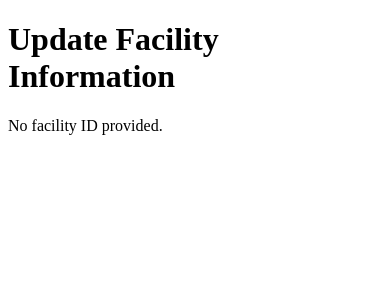
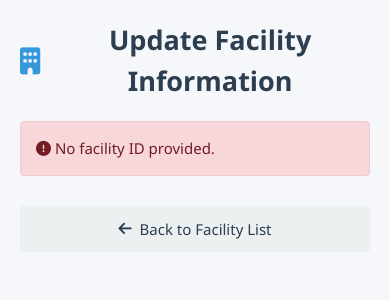
Before and after one commit to AthyJunn/FBS, a PHP site: page /updateFacilityForm.php in a window 390 px wide. Shown: the top 300 px of the page. Run offline with PHP 8.4, Linux system fonts and the light colour scheme.

Commit message:
update facility

```diff
--- a/Facility Booking System/facility/updateFacilityForm.php
+++ b/Facility Booking System/facility/updateFacilityForm.php
@@ -1,11 +1,231 @@
 <!DOCTYPE html>
-<html>
+<html lang="en">
 <head>
-    <title>Update Facility</title>
+    <meta charset="UTF-8">
+    <meta name="viewport" content="width=device-width, initial-scale=1.0">
+    <title>Update Facility Information</title>
+    <link rel="stylesheet" href="https://www.w3schools.com/w3css/4/w3.css">
+    <link rel="stylesheet" href="https://cdnjs.cloudflare.com/ajax/libs/font-awesome/6.4.0/css/all.min.css">
+    <style>
+        :root {
+            --primary-color: #3498db;
+            --secondary-color: #2980b9;
+            --accent-color: #e74c3c;
+            --light-color: #ecf0f1;
+            --dark-color: #2c3e50;
+            --success-color: #2ecc71;
+            --warning-color: #f39c12;
+            --danger-color: #e74c3c;
+            --unavailable-color:rgb(255, 25, 0);
+        }
+
+        body {
+            font-family: 'Segoe UI', Tahoma, Geneva, Verdana, sans-serif;
+            margin: 0;
+            padding: 0;
+            background-color: #f5f7fa;
+            color: #333;
+        }
+
+        .container {
+            max-width: 800px;
+            margin: 0 auto;
+            padding: 20px;
+        }
+
+        /* Header Styles */
+        .page-header {
+            display: flex;
+            justify-content: space-between;
+            align-items: center;
+            margin-bottom: 20px;
+        }
+
+        .page-title {
+            font-size: 1.8rem;
+            font-weight: bold;
+            color: var(--dark-color);
+            margin: 0;
+            display: flex;
+            align-items: center;
+            text-align: center;
+        }
+
+        .page-title i {
+            margin-right: 10px;
+            color: var(--primary-color);
+        }
+
+        /* Form Styles */
+        .form-container {
+            background-color: white;
+            border-radius: 8px;
+            box-shadow: 0 2px 10px rgba(0,0,0,0.05);
+            padding: 30px;
+            margin-bottom: 20px;
+        }
+
+        .form-group {
+            margin-bottom: 20px;
+        }
+
+        .form-label {
+            display: block;
+            margin-bottom: 8px;
+            font-weight: 500;
+            color: var(--dark-color);
+        }
+
+        .form-input {
+            width: 100%;
+            padding: 12px 15px;
+            border: 1px solid #ddd;
+            border-radius: 4px;
+            font-size: 1rem;
+            transition: border-color 0.3s ease;
+            box-sizing: border-box;
+        }
+
+        .form-input:focus {
+            border-color: var(--primary-color);
+            outline: none;
+        }
+
+        .form-input[readonly] {
+            background-color: #f9f9f9;
+            cursor: not-allowed;
+        }
+
+        .form-textarea {
+            width: 100%;
+            padding: 12px 15px;
+            border: 1px solid #ddd;
+            border-radius: 4px;
+            font-size: 1rem;
+            transition: border-color 0.3s ease;
+            box-sizing: border-box;
+            min-height: 100px;
+            resize: vertical;
+        }
+
+        .form-textarea:focus {
+            border-color: var(--primary-color);
+            outline: none;
+        }
+
+        .form-select {
+            width: 100%;
+            padding: 12px 15px;
+            border: 1px solid #ddd;
+            border-radius: 4px;
+            font-size: 1rem;
+            transition: border-color 0.3s ease;
+            box-sizing: border-box;
+            background-color: white;
+        }
+
+        .form-select:focus {
+            border-color: var(--primary-color);
+            outline: none;
+        }
+
+        .form-actions {
+            display: flex;
+            justify-content: flex-end;
+            gap: 10px;
+            margin-top: 30px;
+        }
+
+        .btn {
+            display: inline-flex;
+            align-items: center;
+            justify-content: center;
+            padding: 12px 20px;
+            border-radius: 4px;
+            font-size: 1rem;
+            font-weight: 500;
+            cursor: pointer;
+            transition: all 0.3s ease;
+            border: none;
+            text-decoration: none;
+            gap: 8px;
+        }
+
+        .btn-primary {
+            background-color: var(--primary-color);
+            color: white;
+        }
+
+        .btn-primary:hover {
+            background-color: var(--secondary-color);
+        }
+
+        .btn-secondary {
+            background-color: var(--light-color);
+            color: var(--dark-color);
+        }
+
+        .btn-secondary:hover {
+            background-color: #ddd;
+        }
+
+        .alert {
+            padding: 15px;
+            border-radius: 4px;
+            margin-bottom: 20px;
+        }
+
+        .alert-danger {
+            background-color: #f8d7da;
+            color: #721c24;
+            border: 1px solid #f5c6cb;
+        }
+
+        /* Status Badge Styles */
+        .status-badge {
+            display: inline-block;
+            padding: 5px 10px;
+            border-radius: 20px;
+            font-size: 0.85rem;
+            font-weight: 500;
+        }
+
+        .status-available {
+            background-color: rgba(46, 204, 113, 0.2);
+            color: var(--success-color);
+        }
+
+        .status-maintenance {
+            background-color: rgba(243, 156, 18, 0.2);
+            color: var(--warning-color);
+        }
+
+        .status-unavailable {
+            background-color:  rgb(255, 185, 185);
+            color: var(--unavailable-color);
+        }
+
+        /* Responsive Styles */
+        @media (max-width: 768px) {
+            .form-actions {
+                flex-direction: column;
+            }
+
+            .btn {
+                width: 100%;
+            }
+        }
+    </style>
 </head>
 <body>
-    <div>
-        <h1>Update Facility Information</h1>
+    <div class="container">
+        <!-- Page Header -->
+        <div class="page-header">
+            <h1 class="page-title">
+                <i class="fas fa-building"></i> Update Facility Information
+            </h1>
+        </div>
+
         <?php
         include "facility.php";
 
@@ -22,39 +242,85 @@
                 $rate = $facilityRecord['ratePerDay'];
                 $status = $facilityRecord['status'];
                 $detail = isset($facilityRecord['facilityDetail']) ? $facilityRecord['facilityDetail'] : '';
+                ?>
 
-                echo '<form action="processFacility.php" method="POST">';
-                echo "<label>Facility ID:</label><br>";
-                echo "<input type='text' name='facID' value='$facID' readonly><br>";
+                <!-- Facility Form -->
+                <div class="form-container">
+                    <form action="processFacility.php" method="POST">
+                        <div class="form-group">
+                            <label for="facID" class="form-label">Facility ID</label>
+                            <input type="text" id="facID" name="facID" value="<?php echo $facID; ?>" class="form-input" readonly>
+                        </div>
 
-                echo "<label>Name:</label><br>";
-                echo "<input type='text' name='name' value='$name'><br>";
+                        <div class="form-group">
+                            <label for="name" class="form-label">Facility Name</label>
+                            <input type="text" id="name" name="name" value="<?php echo $name; ?>" class="form-input" required>
+                        </div>
 
-                echo "<label>Category:</label><br>";
-                echo "<input type='text' name='category' value='$category'><br>";
+                        <div class="form-group">
+                            <label for="category" class="form-label">Category</label>
+                            <input type="text" id="category" name="category" value="<?php echo $category; ?>" class="form-input" required>
+                        </div>
 
-                echo "<label>Capacity:</label><br>";
-                echo "<input type='number' name='cap' value='$capacity'><br>";
+                        <div class="form-group">
+                            <label for="cap" class="form-label">Capacity</label>
+                            <input type="number" id="cap" name="cap" value="<?php echo $capacity; ?>" class="form-input" required>
+                        </div>
 
-                echo "<label>Facility Detail:</label><br>";
-                echo "<input type='text' name='detail' value='$detail'><br>"; // Corrected line
+                        <div class="form-group">
+                            <label for="detail" class="form-label">Facility Detail</label>
+                            <textarea id="detail" name="detail" class="form-textarea"><?php echo $detail; ?></textarea>
+                        </div>
 
-                echo "<label>Rate Per Day:</label><br>";
-                echo "<input type='number' step='0.01' name='rate' value='$rate'><br>";
+                        <div class="form-group">
+                            <label for="rate" class="form-label">Rate Per Day</label>
+                            <input type="number" id="rate" name="rate" value="<?php echo $rate; ?>" step="0.01" class="form-input" required>
+                        </div>
 
-                echo "<label>Status:</label><br>";
-                echo "<select name='status'>";
-                echo $status == 'Available' ? "<option value='Available' selected>Available</option>" : "<option value='Available'>Available</option>";
-                echo $status == 'Under Maintenance' ? "<option value='Under Maintenance' selected>Under Maintenance</option>" : "<option value='Under Maintenance'>Under Maintenance</option>";
-                echo "</select><br>";
+                        <div class="form-group">
+                            <label for="status" class="form-label">Status</label>
+                            <select id="status" name="status" class="form-select" required>
+                                <option value="">Select Status</option>
+                                <option value="Available" <?php echo ($status == 'Available') ? 'selected' : ''; ?>>Available</option>
+                                <option value="Under Maintenance" <?php echo ($status == 'Under Maintenance') ? 'selected' : ''; ?>>Under Maintenance</option>
+                                <option value="Unavailable" <?php echo ($status == 'Unavailable') ? 'selected' : ''; ?>>Unavailable</option>
+                            </select>
+                        </div>
 
-                echo '<br><input type="submit" name="saveUpdateButton" value="Save">';
-                echo '</form>';
+                        <div class="form-actions">
+                            <a href="facilityList.php" class="btn btn-secondary">
+                                <i class="fas fa-times"></i> Cancel
+                            </a>
+                            <button type="submit" name="saveUpdateButton" class="btn btn-primary">
+                                <i class="fas fa-save"></i> Save Changes
+                            </button>
+                        </div>
+                    </form>
+                </div>
+                <?php
             } else {
-                echo "<p>Facility not found.</p>";
+                ?>
+                <div class="alert alert-danger">
+                    <i class="fas fa-exclamation-circle"></i> Facility not found.
+                </div>
+                <div class="form-actions">
+                    <a href="facilityList.php" class="btn btn-secondary">
+                        <i class="fas fa-arrow-left"></i> Back to Facility List
+                    </a>
+                </div>
+                <?php
             }
         } else {
-            echo "<p>No facility ID provided.</p>";
+            ?>
+            <div class="alert alert-danger">
+                <i class="fas fa-exclamation-circle"></i> No facility ID provided.
+            </div>
+            <div class="form-actions">
+                <a href="facilityList.php" class="btn btn-secondary">
+                    <i class="fas fa-arrow-left"></i> Back to Facility List
+                </a>
+            </div>
+            <?php
         }
         ?>
     </div>
```
Also changed, not shown: Facility Booking System/facility/facilityList.php (+11 -1 lines).
